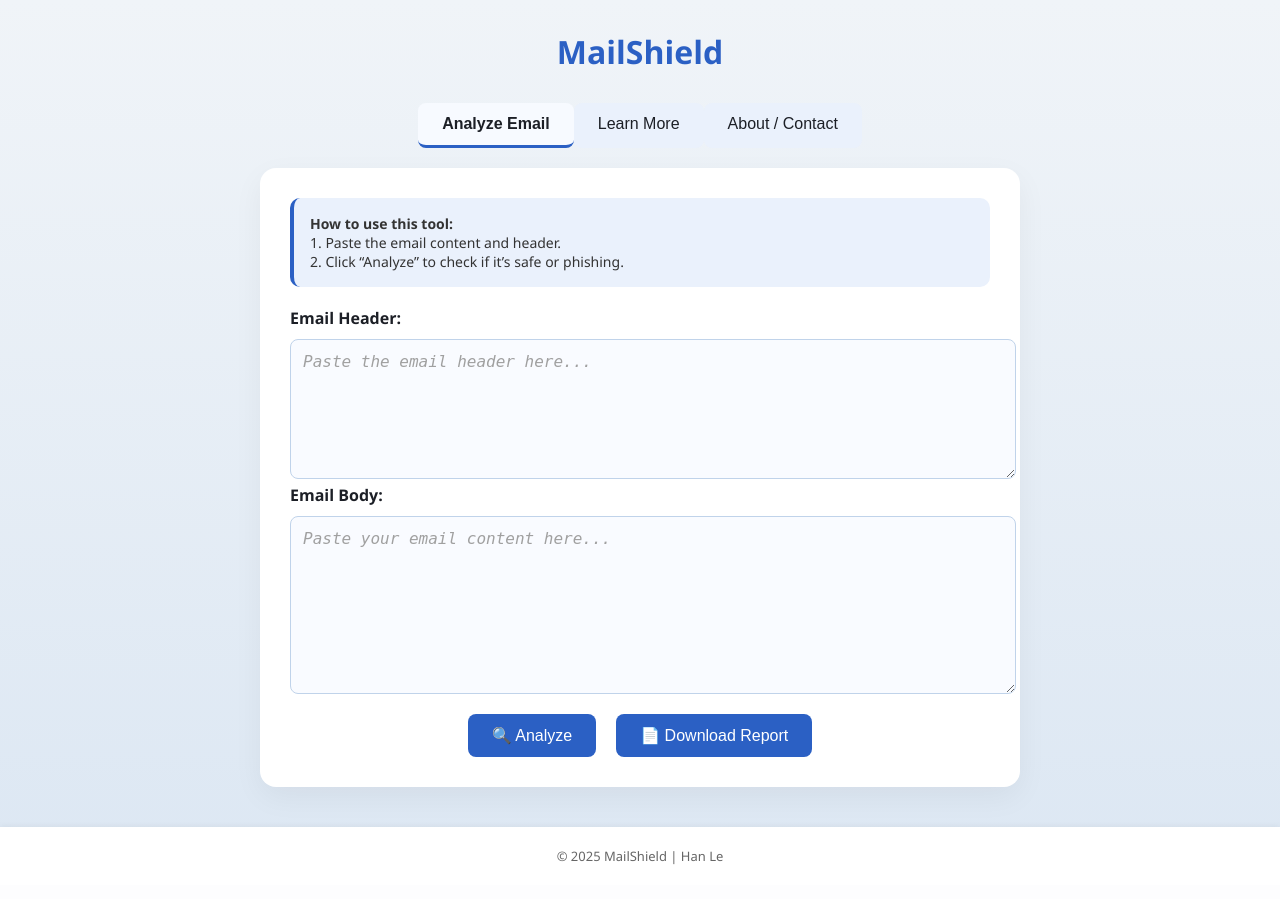
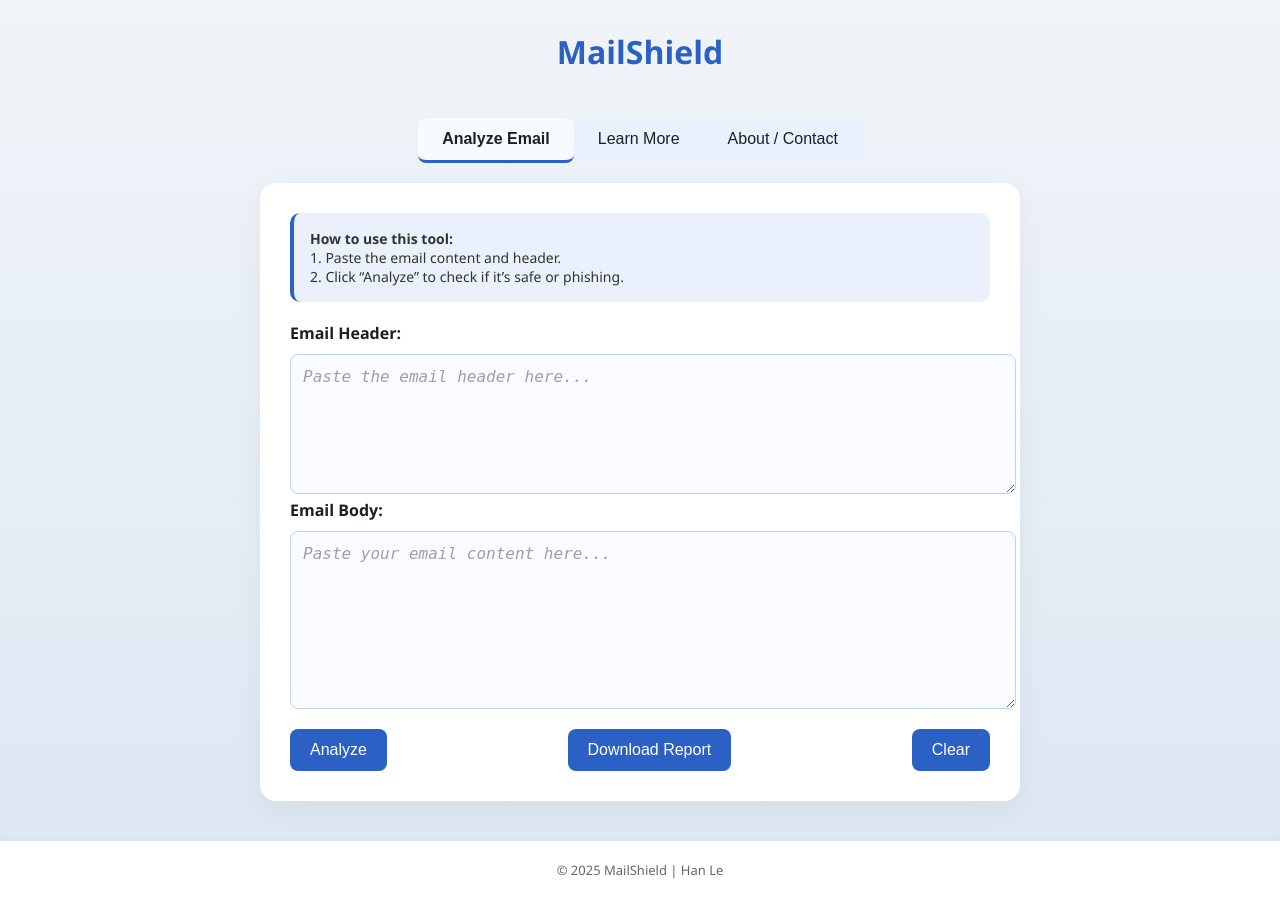
Before and after one commit to hann-le/MailShield, a Flask app: page / in a window 1280 px wide. Before the commit the page ends 865 px from the top, so only its background shows below. Run offline with Flask 3, Linux system fonts and the light colour scheme; parts of the project's set-up code (start-up, migrations or seed data) failed here and were passed over.

Commit message:
index.html

```diff
--- a/templates/index.html
+++ b/templates/index.html
@@ -84,24 +84,22 @@
       font-style: italic;
     }
 
-    .buttons-container {
-      display: flex;
-      justify-content: center; /* Center buttons horizontally */
-      gap: 20px; /* Space between buttons */
-      margin-top: 15px;
-    }
-
     button {
       background-color: #2b60c4;
       color: #ffffff;
       border: none;
-      padding: 12px 24px;
+      padding: 12px 20px;
       font-size: 16px;
       border-radius: 8px;
       cursor: pointer;
+      margin-top: 15px;
+    }
+
+    .buttons-container {
       display: flex;
-      align-items: center;
-      gap: 8px; /* Space between emoji and text */
+      flex-wrap: wrap;
+      justify-content: space-between;
+      gap: 10px;
     }
 
     .result {
@@ -191,6 +189,13 @@
       document.getElementById(tabName + '-tab').classList.add('active');
       document.getElementById(tabName + '-content').classList.add('active');
     }
+
+    function clearForm() {
+      document.querySelector('textarea[name="email_header"]').value = "";
+      document.querySelector('textarea[name="email_text"]').value = "";
+      document.getElementById("resultBox").innerHTML = "";
+      document.getElementById("loading").style.display = "none";
+    }
   </script>
 </head>
 
@@ -218,8 +223,9 @@
       <textarea name="email_text" rows="8" placeholder="Paste your email content here...">{{ request.form.email_text }}</textarea>
 
       <div class="buttons-container">
-        <button type="submit" name="action" value="analyze">🔍 Analyze</button>
-        <button type="submit" name="action" value="download_report">📄 Download Report</button>
+        <button type="submit" name="action" value="analyze">Analyze</button>
+        <button type="submit" name="action" value="download_report">Download Report</button>
+        <button type="button" onclick="clearForm()">Clear</button>
       </div>
     </form>
 
```
